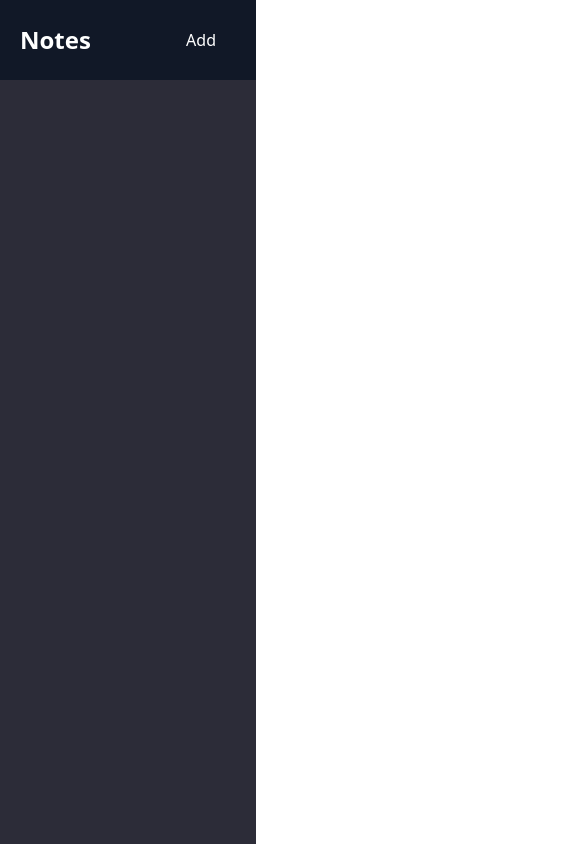
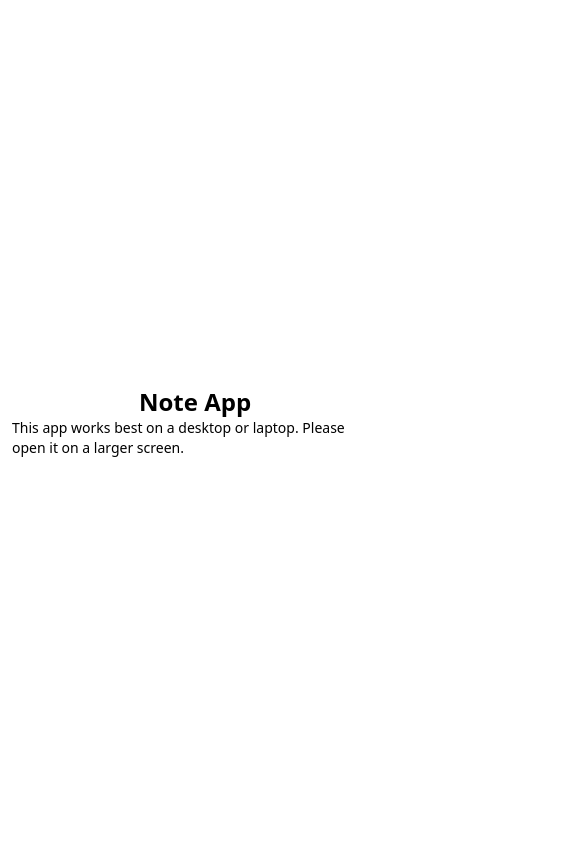
Before and after one commit to tejas-gk/notes, a React (Vite) app: page / in a window 390 px wide. Shown: the top 844 px of the page, 585 px wide, since content can reach past the window. Built offline with nearby package versions, Linux system fonts and the light colour scheme.

Commit message:
feat:not going to work on smaller devices

```diff
--- a/package.json
+++ b/package.json
@@ -9,6 +9,7 @@
     "preview": "vite preview"
   },
   "dependencies": {
+    "jotai": "^2.0.1",
     "react": "^18.2.0",
     "react-dom": "^18.2.0",
     "react-uuid": "^2.0.0"
--- a/src/App.tsx
+++ b/src/App.tsx
@@ -1,7 +1,7 @@
 
 import Sidebar from './components/Sidebar/Sidebar'
 import Main from './components/Main/Main'
-import { useEffect, useState } from 'react'
+import { useEffect, useLayoutEffect, useState } from 'react'
 import uuid from 'react-uuid'
 import styles from './App.css'
 
@@ -57,6 +57,23 @@ export default function Home() {
     localStorage.setItem("notes", JSON.stringify(notes));
   }, [notes]);
 
+  const isMobile = () => {
+    return window.innerWidth <= 800;
+  };
+
+  if (isMobile()) {
+    return (
+      <div className="
+      flex flex-col items-center justify-center h-screen
+      ">
+        <p className="text-2xl font-bold">Note App</p>
+        <p className="text-sm px-3">
+
+          This app works best on a desktop or laptop. Please open it on a larger screen.
+        </p>
+      </div>
+    );
+  }
 
 
   return (
--- a/src/components/Sidebar/Folder/Folder.tsx
+++ b/src/components/Sidebar/Folder/Folder.tsx
@@ -3,6 +3,7 @@ import {useState} from 'react'
 interface FolderProps {
     explorer: any;
     handleInsertNode: (folderId: number, item: any, isFolder: boolean) => void;
+    onClick: (id: number) => void;
 }
 
 type ShowInput = {
@@ -13,7 +14,8 @@ type ShowInput = {
 
 export default function Folder({
     explorer,
-    handleInsertNode
+    handleInsertNode,
+    onClick
 }: FolderProps) {
     const [expand, setExpand] = useState<boolean>(false)
     const [showInput, setShowInput] = useState<ShowInput>({
@@ -83,7 +85,8 @@ export default function Folder({
               <Folder
                 handleInsertNode={handleInsertNode}
                 key={child.id}
-                explorer={child}
+                    explorer={child}
+                    onClick={onClick}
               />
             );
           })}
@@ -95,7 +98,12 @@ export default function Folder({
   else return (
       <div>
           <div className='mt-2'>
-              <div className='flex flex-row'>
+             <div
+                 onClick={() => {
+                     onClick(explorer.id)
+                 }}
+
+                 className='flex flex-row'>
                   <span className='text-white'>
                       📄 {explorer.name}
                       </span>
```
Also changed, not shown: src/components/Sidebar/Sidebar.tsx (+6 -5 lines), 1 other file (tests, documents, lock files or other folders).
